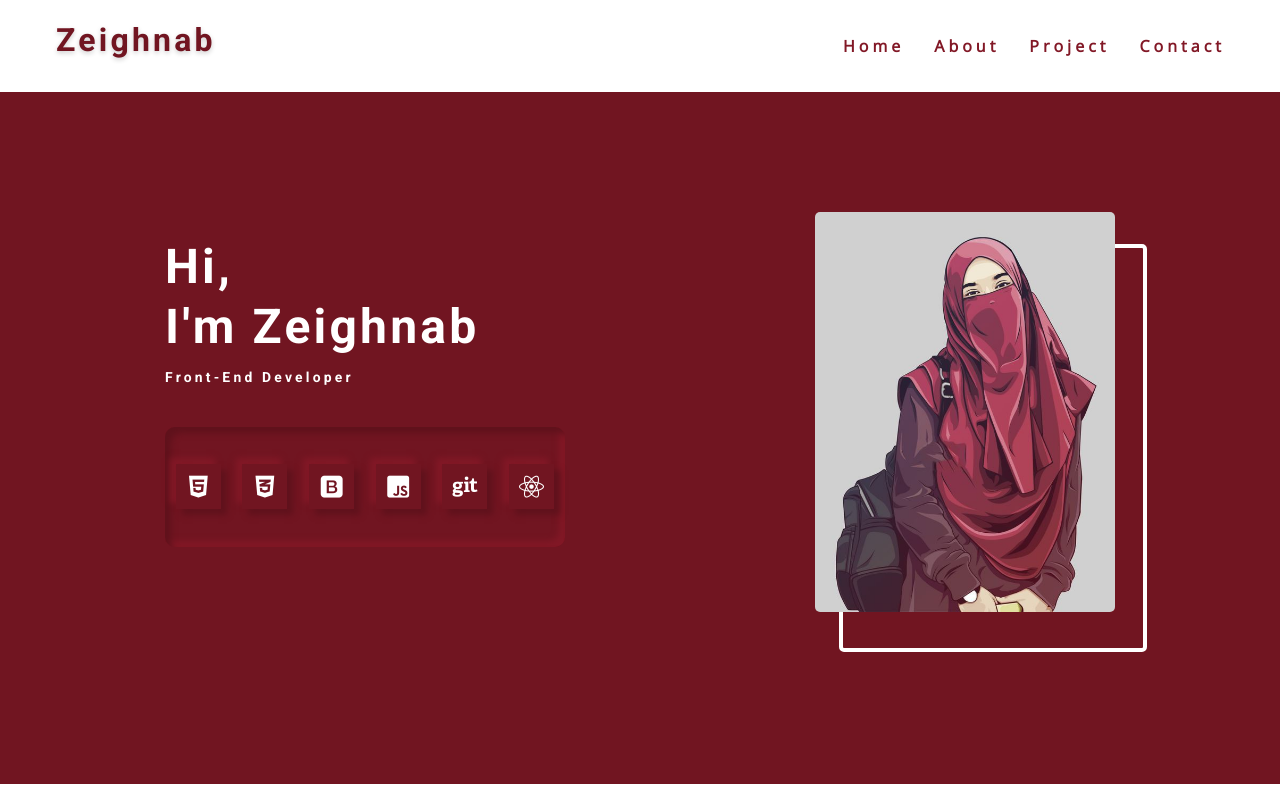
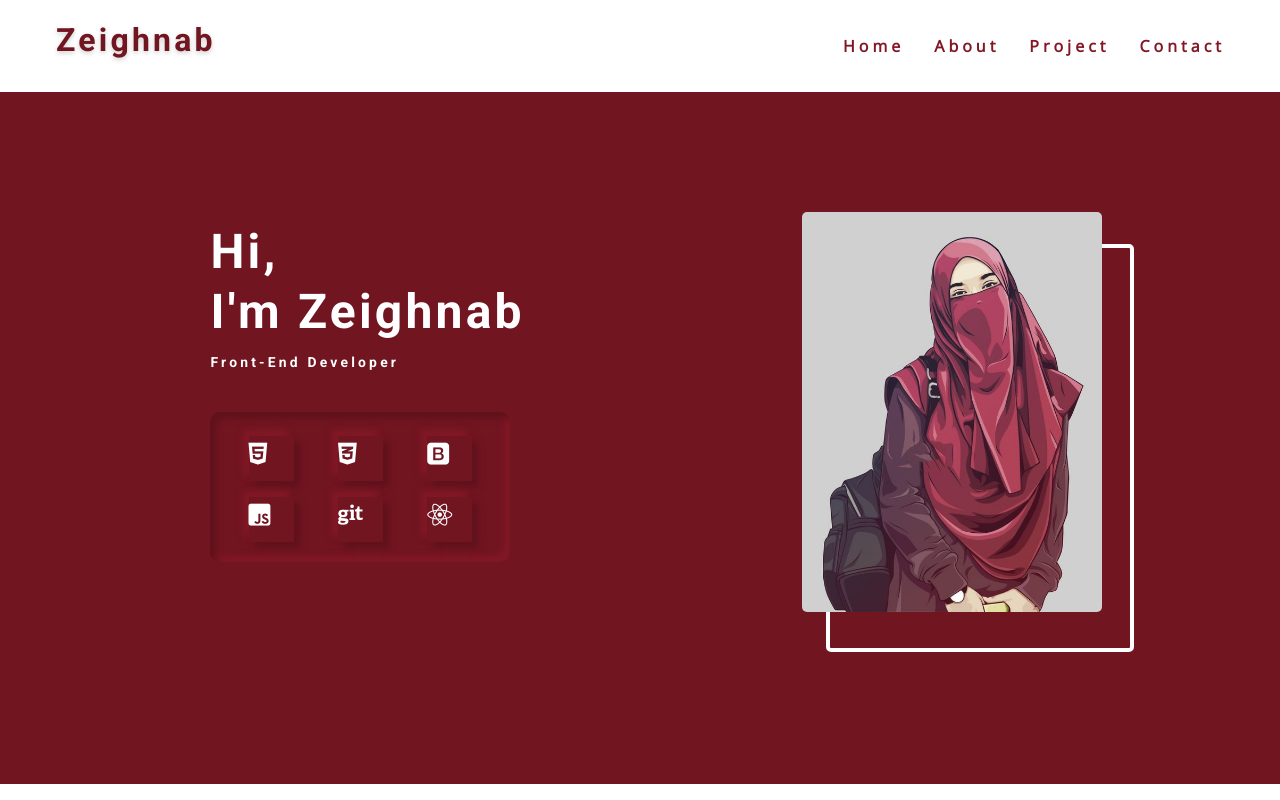
Before and after one commit to Zeighnab/myPortfolio, a plain HTML site: page index.html in a window 1280 px wide. Shown: the top 800 px of the page. Drawn offline with nearby package versions, Linux system fonts and the light colour scheme.

Commit message:
another changes

```diff
--- a/css/style.css
+++ b/css/style.css
@@ -293,6 +293,9 @@ h4 {
 
 .home {
   background: #711521;
+  display: flex;
+  justify-content: center;
+  align-items: center;
 }
 
 .home h1 {
@@ -300,6 +303,7 @@ h4 {
 }
 
 .home-center {
+  padding-left: 2rem;
   min-height: calc(100vh - 1rem);
   display: flex;
   justify-content: center;
@@ -312,28 +316,25 @@ h4 {
 .skill-icons {
   background: #711521;
   margin-top: 2.5rem;
-  display: flex;
-  flex-direction: row;
-  justify-content: space-around;
-  align-items: center;
-  height: 120px;
-  width: 400px;
+  padding: 1rem;
+  display: grid;
+  grid-template-columns: repeat(3, 1fr);
+  height: 150px;
+  width: 300px;
   position: relative;
   box-shadow: inset 6px 6px 6px #60121c, inset -6px -6px 6px #821826;
   border-radius: 10px;
 }
 
 .skill-icons a {
+  display: block;
   text-decoration: none;
   height: 45px;
   width: 45px;
   border: 3px;
+  margin: 0.5rem auto;
   color: #fff;
   background: #711521;
-  display: flex;
-  flex-direction: column;
-  justify-content: center;
-  align-items: center;
   font-size: 25px;
   box-shadow: 6px 6px 6px #60121c, -6px -6px 6px #821826;
   transition: transform 0.6s ease-in-out;
@@ -505,7 +506,7 @@ h4 {
 }
 
 .project {
-  width: 25rem;
+  width: 20rem;
   height: 15rem;
   position: relative;
   background-color: #fff;
@@ -555,7 +556,7 @@ h4 {
 }
 
 .project-img {
-  width: 25rem;
+  width: 20rem;
   height: 15rem;
   transition: all 0.3s linear;
   border-radius: 5px;
@@ -593,6 +594,14 @@ h4 {
 
   .project-tile {
     margin: 0 1rem;
+  }
+
+  .project {
+    width: 25rem;
+  }
+
+  .project-img {
+    width: 25rem;
   }
 }
 
```
